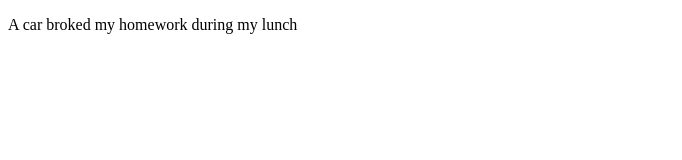
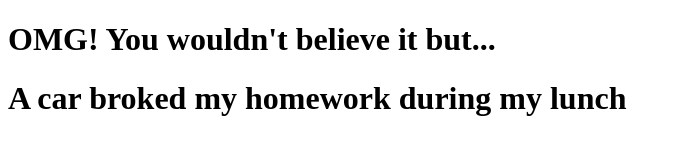
Before and after one commit to JetPi/Excuse-Generator, a plain HTML site: page index.html in a window 1280 px wide. Shown: the whole page, without its empty margins (0-682 px from the left). Drawn offline with Linux system fonts and the light colour scheme.

Commit message:
Minor flaw corrected

```diff
--- a/index.html
+++ b/index.html
@@ -8,7 +8,7 @@
 </head>
 <body>
     <script src="./excuse.js"></script>
-
-    <p id="excuse"></p>
+    <h1>OMG! You wouldn't believe it but...</h1>
+    <h1 id="excuse"></h1>
 </body>
 </html>
```
